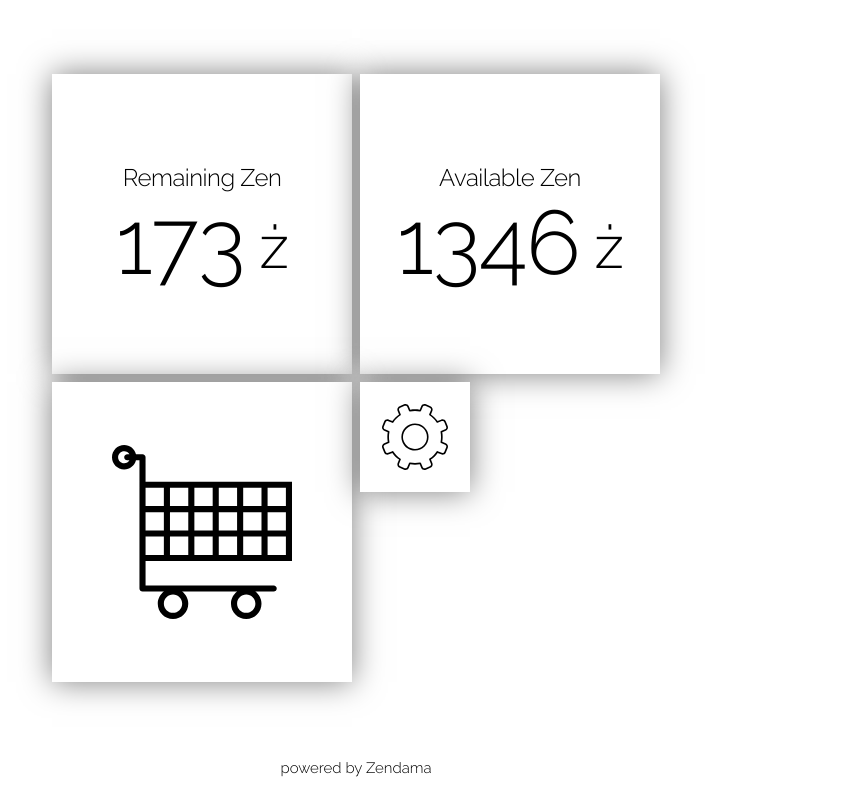
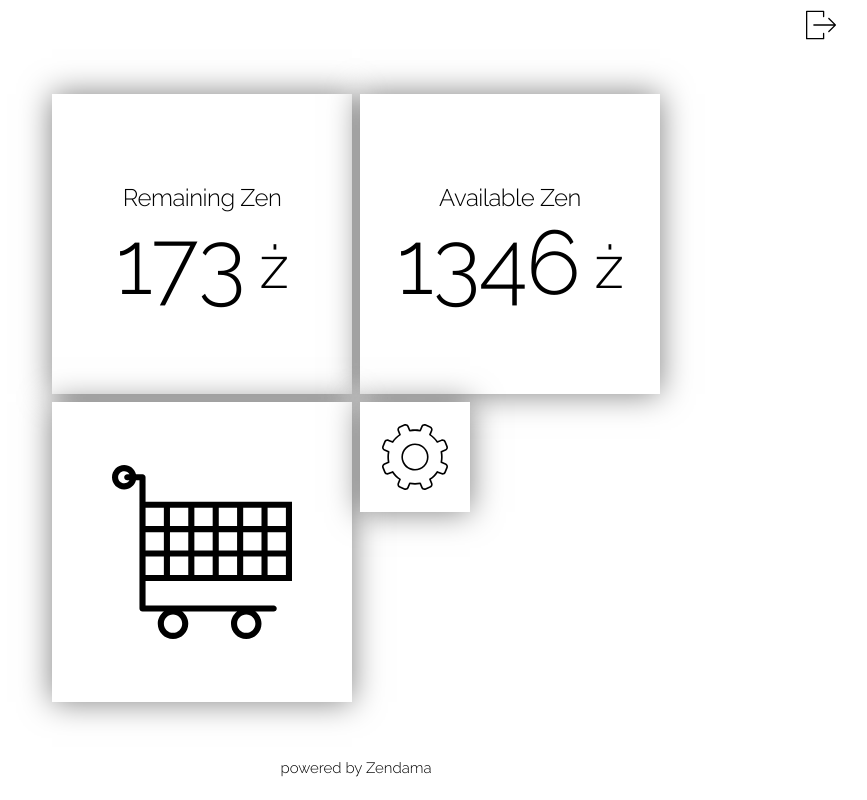
Before and after one commit to cboyce183/thesis-frontend, a React (Create React App) app in the folder thesis/: page / in a window 1280 px wide. Shown: the whole page, without its empty margins (284-1151 px from the left). Built offline with nearby package versions, Linux system fonts and the light colour scheme; the HTML template or start-up script is replaced by a standard one.

Commit message:
feat: added logout button (no functionality)

```diff
--- a/thesis/src/containers/Panel/Panel.css
+++ b/thesis/src/containers/Panel/Panel.css
@@ -20,3 +20,15 @@
   align-items: center;
   flex-wrap: wrap;
 }
+
+.Logout {
+  margin-top: 10px;
+  height: 30px;
+  width: 30px;
+  align-self: flex-end;
+  cursor: pointer;
+}
+
+.LogoutIco {
+  height: 100%;
+}
--- a/thesis/src/containers/Panel/Panel.js
+++ b/thesis/src/containers/Panel/Panel.js
@@ -6,10 +6,20 @@ import '../../App.css';
 import './Panel.css';
 
 class Panel extends Component {
+
+  handleLogout() {
+    //this method will handle logout.
+  }
+
+  //======================= RENDERING
+
   render() {
     return (
       <div className="MaxWidth">
         <div className="PanelPosition">
+          <div className="Logout">
+            <img className="LogoutIco" src={require('../../assets/logout.svg')}/>
+          </div>
           <div className="PanelContainer">
             <PanelSquare
               isSummary={true}
```
Also changed, not shown: thesis/src/assets/logout.svg (added).
